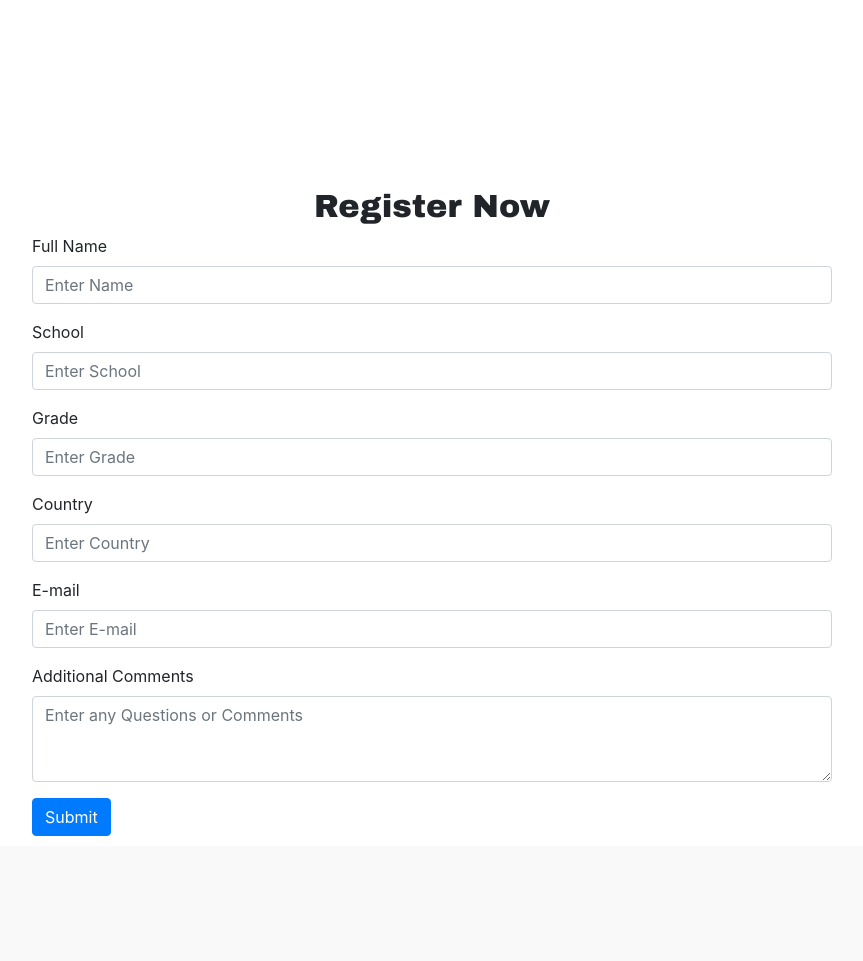
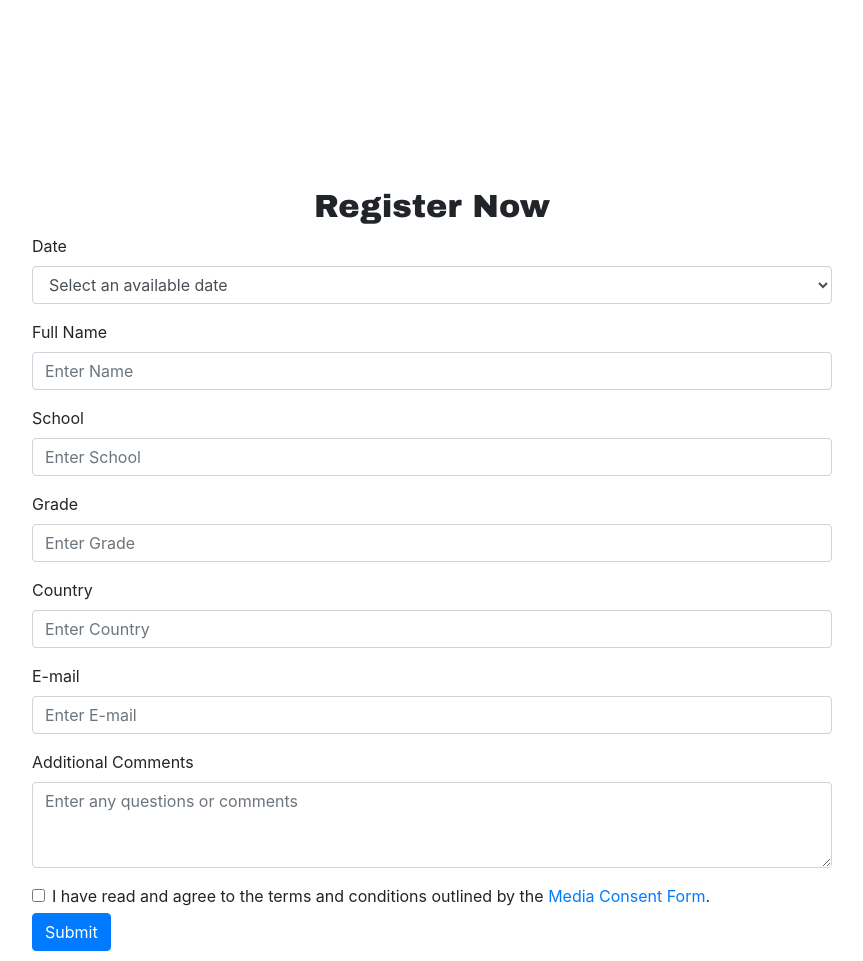
Before and after one commit to court-science/web-platform, a Flask app: page /camp in a window 1280 px wide. Shown: the part 929-1890 px from the top of the page, without its empty margins (208-1071 px from the left). Before the commit the page ends 1765 px from the top, so only its background shows below. Run offline with Flask 2, Linux system fonts and the light colour scheme; some libraries are stand-ins or nearby versions.

Commit message:
Camp page

```diff
--- a/templates/camp.html
+++ b/templates/camp.html
@@ -28,6 +28,13 @@
     <div class="registration-form" style="margin-top: 50px; margin-bottom: 10px;">
 		<h4 class="title" style="font-size: 32px">Register Now</h4>
 		<form action="https://formspree.io/xaypdvnj" method="POST">
+              <div class="form-group">
+                <label for="date">Date</label>
+                <select class="form-control" id="date" name="date">
+                    <option value="" name="" disabled selected>Select an available date</option>
+                    <option value="July17" name="July17">Friday, July 17, 10 AM - 12 PM EST</option>
+                </select>
+            </div>
             <div class="form-group">
                 <label for="name">Full Name</label>
                 <input class="form-control" type="text" id="name" name="name" placeholder="Enter Name">
@@ -50,7 +57,11 @@
             </div>
             <div class="form-group">
                 <label for="questions">Additional Comments</label>
-                <textarea class="form-control" id="questions" name="questions-comments" rows="3" placeholder="Enter any Questions or Comments"></textarea>
+                <textarea class="form-control" id="questions" name="questions-comments" rows="3" placeholder="Enter any questions or comments"></textarea>
+            </div>
+            <div class="form-check" style="margin-bottom: 5px;">
+                <input type="checkbox" class="form-check-input" id="consent" name="consent">
+                <label class="form-check-label" for="consent">I have read and agree to the terms and conditions outlined by the <a href="https://drive.google.com/file/d/1e7j1r38R5HWA55pnvbKxf85bvKEOHN7E/view?usp=sharing" target="_blank">Media Consent Form</a>.</label>
             </div>
             <button type="submit" class="btn btn-primary">Submit</button>
         </form>
```
